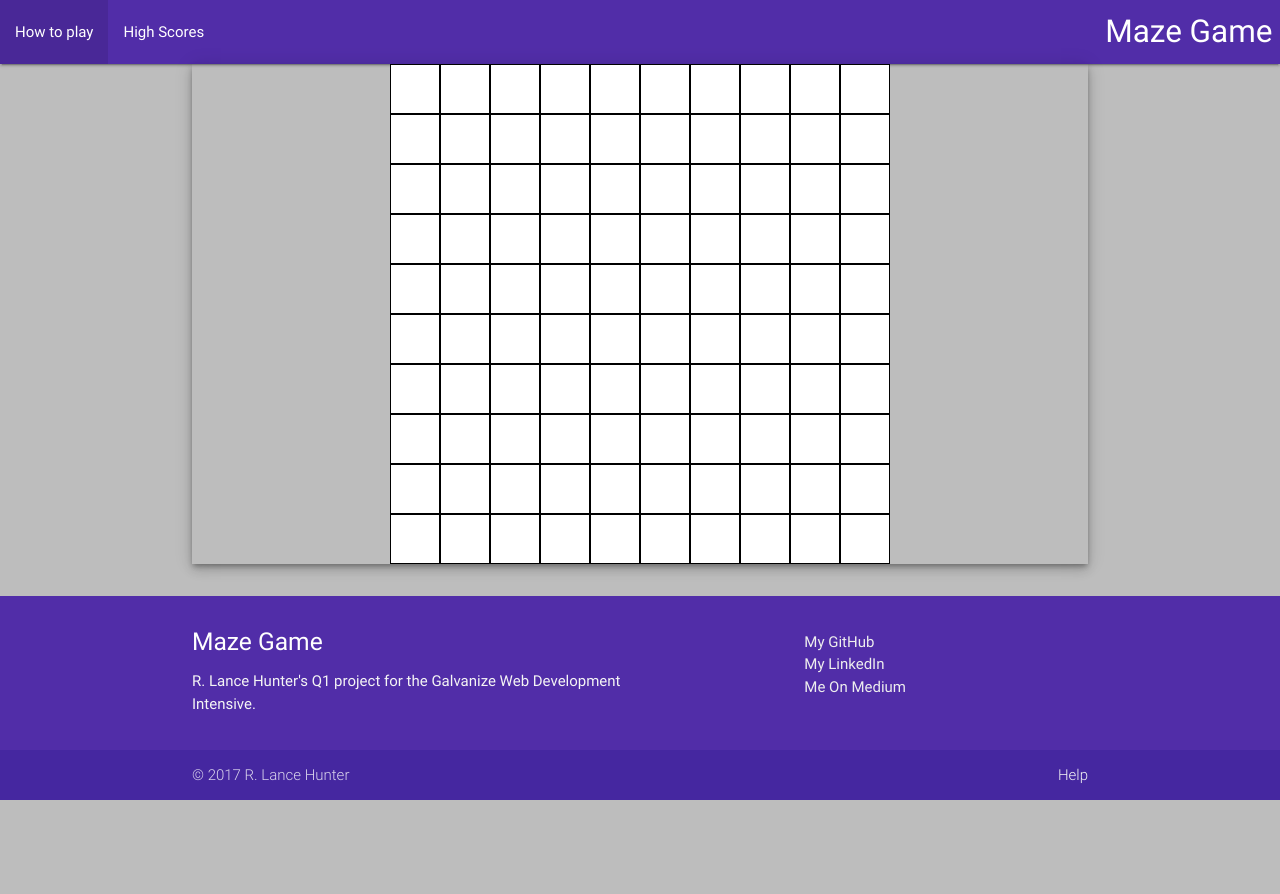
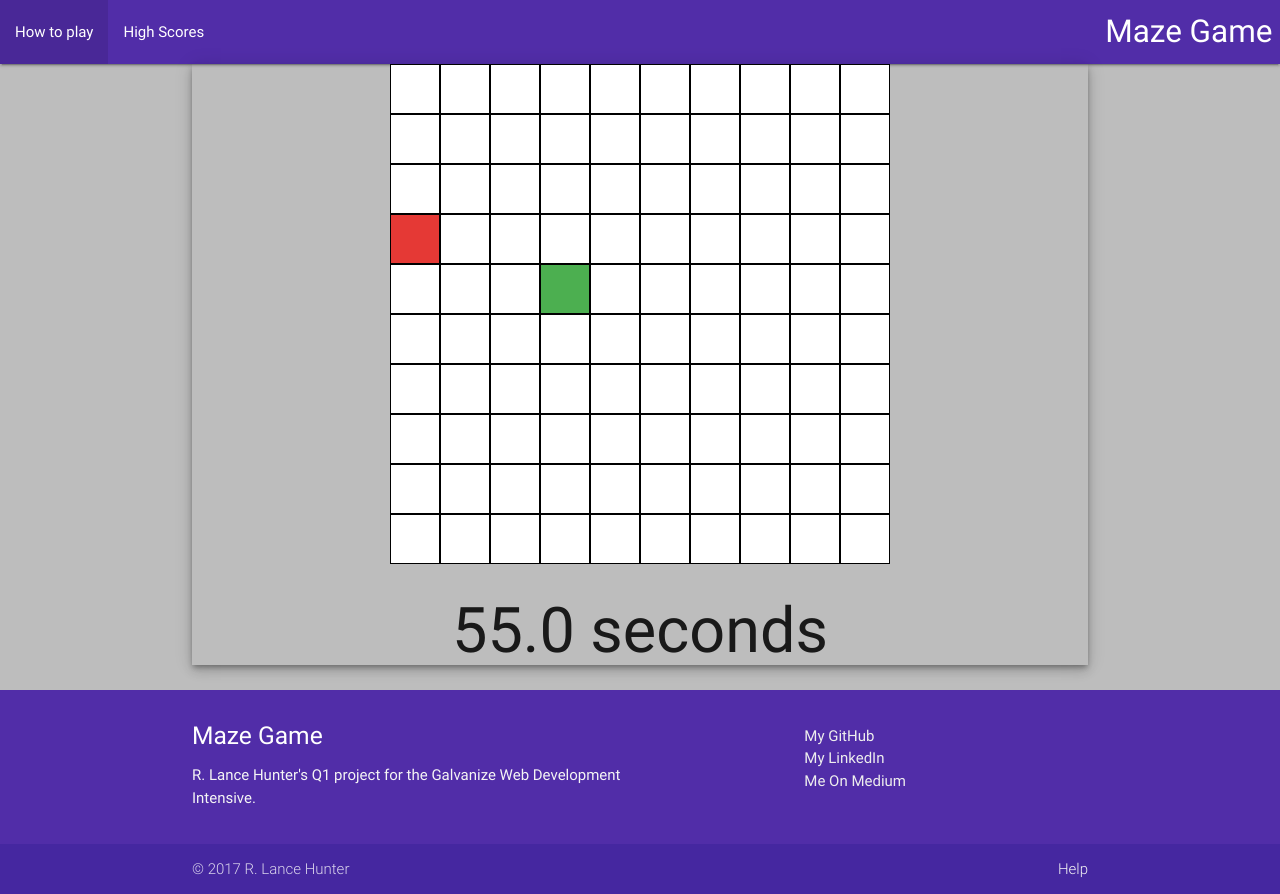
Before and after one commit to LanceHunter/maze-game, a website: page index.html in a window 1280 px wide. Before the commit the page ends 800 px from the top, so only its background shows below. Drawn offline with Linux system fonts and the light colour scheme.

Commit message:
Got timer up and running.

```diff
--- a/css/style.css
+++ b/css/style.css
@@ -35,9 +35,23 @@ main {
 .optionButton {
   border-radius: 100px;
   padding: 100px;
+  background-color: #e53935;
 }
 
 .startButton {
   border-radius: 100px;
   padding: 100px;
+  background-color: #4caf50;
 }
+
+.player {
+  background-color: #4caf50;
+}
+
+.enemy {
+  background-color: #e53935;
+}
+
+.timer {
+  margins:auto;
+}
--- a/js/game.js
+++ b/js/game.js
@@ -8,13 +8,14 @@ let game = $('#game');
 //This function starts the game, creating the board, placing the player and enemy pixels, and starting the timer.
 function startGame() {
   createBoard();
-  window.setTimeOut(slowAlert, 60000);
+  createTimer();
+  window.setTimeout(turnIsOver, 60000);
   let startingPlaces = piecePlacement();
   let playerStart = $(`#pixel${startingPlaces[0]}`);
   let enemyStart = $(`#pixel${startingPlaces[1]}`);
-  playerStart.addClass('green');
-  enemyStart.addClass('red');
-  enemyStart.addClass('darken-1');
+  playerStart.addClass('player');
+  enemyStart.addClass('enemy');
+  drawNow();
 }
 
 //This function creates the start screen with the "start" and "options" buttons.
@@ -34,8 +35,6 @@ function startScreen() {
   let startButton = document.createElement('div');
   startButton.classList.add('startButton');
   startButton.classList.add('center');
-  startButton.classList.add('green');
-  startButton.classList.add('darken-1');
   startButton.id = `startButton`;
   startButton.innerText = `Start`;
 
@@ -43,8 +42,6 @@ function startScreen() {
   let optionButton = document.createElement('div');
   optionButton.classList.add('optionButton');
   optionButton.classList.add('center');
-  optionButton.classList.add('red');
-  optionButton.classList.add('darken-1');
   optionButton.id = `optionButton`;
   optionButton.innerText = `Options`;
 
@@ -72,7 +69,6 @@ function startScreen() {
   });
 }
 
-
 //Let's create the maze board's div.
 function createBoard() {
   let board = document.createElement('div');
@@ -82,8 +78,7 @@ function createBoard() {
   newBoard();
 }
 
-
-//This function creates the blank board.
+//This function adds the pixels of the blank maze to the maze board.
 function newBoard() {
 for (i=0; i<100; i++) {
   let pixel = document.createElement('div');
@@ -92,6 +87,30 @@ for (i=0; i<100; i++) {
   board.append(pixel);
   }
 }
+
+//This function shows that the player's time is over. Currently just showing a notification.
+function turnIsOver() {
+  alert('Time is up!');
+}
+
+function createTimer() {
+  let visibleTimer = document.createElement('h1');
+  game.append(visibleTimer);
+  visibleTimer.classList.add('timer');
+  visibleTimer.classList.add('center');
+  visibleTimer.classList.id = `timer`;
+  let timeLeft = 60000;
+  let counter = setInterval(function() {
+    if (timeLeft>=0) {
+      visibleTimer.innerText = `${(timeLeft/1000).toPrecision(3)} seconds`;
+      timeLeft = timeLeft-10;
+    } else {
+      clearInterval(counter);
+    }
+    console.log("This is running");
+  }, 10);
+}
+
 
 
 //startScreen();
```
